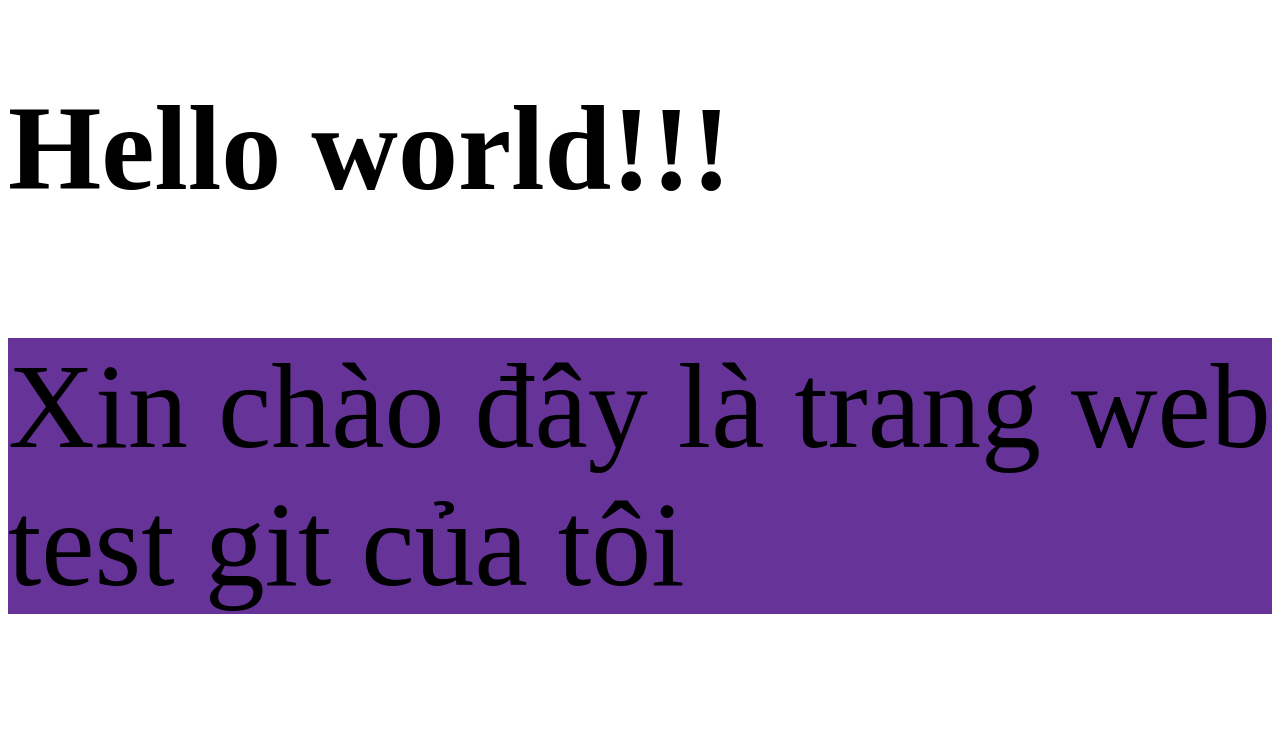
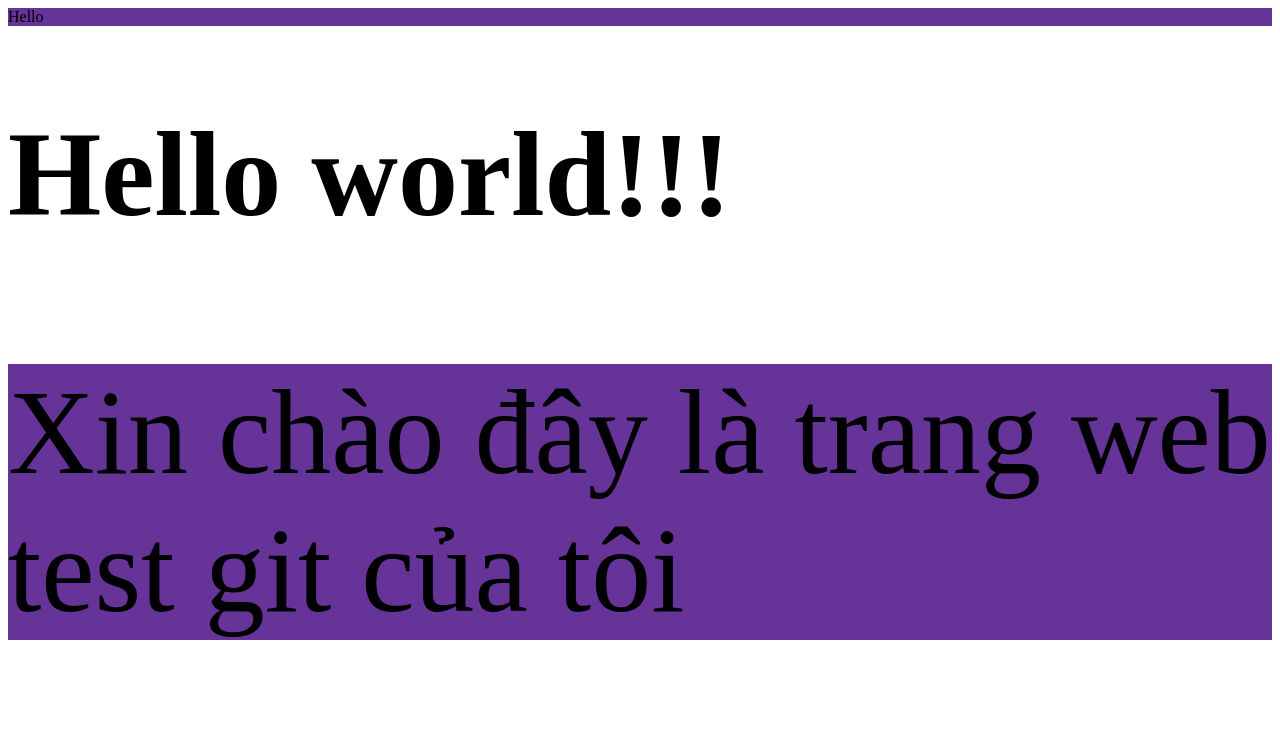
Before and after one commit to JiaHui2005/Web-Application, a plain HTML site: page index.html in a window 1280 px wide. Shown: the top 731 px of the page. Drawn offline with Linux system fonts and the light colour scheme.

Commit message:
thêm thẻ div

```diff
--- a/index.html
+++ b/index.html
@@ -7,6 +7,9 @@
     <title>Document</title>
 </head>
 <body>
+    <div class="container">
+        Hello
+    </div>
     <h1>Hello world!!!</h1>
     <p>Xin chào đây là trang web test git của tôi</p>
     <p>Làm sao để sử dụng git một cách hiệu quả đây</p>
--- a/style.css
+++ b/style.css
@@ -7,3 +7,7 @@ p{
     font-family: 'Times New Roman', Times, serif;
     background-color: rebeccapurple;
 }
+
+.container{
+    background-color: rebeccapurple;
+}
```
